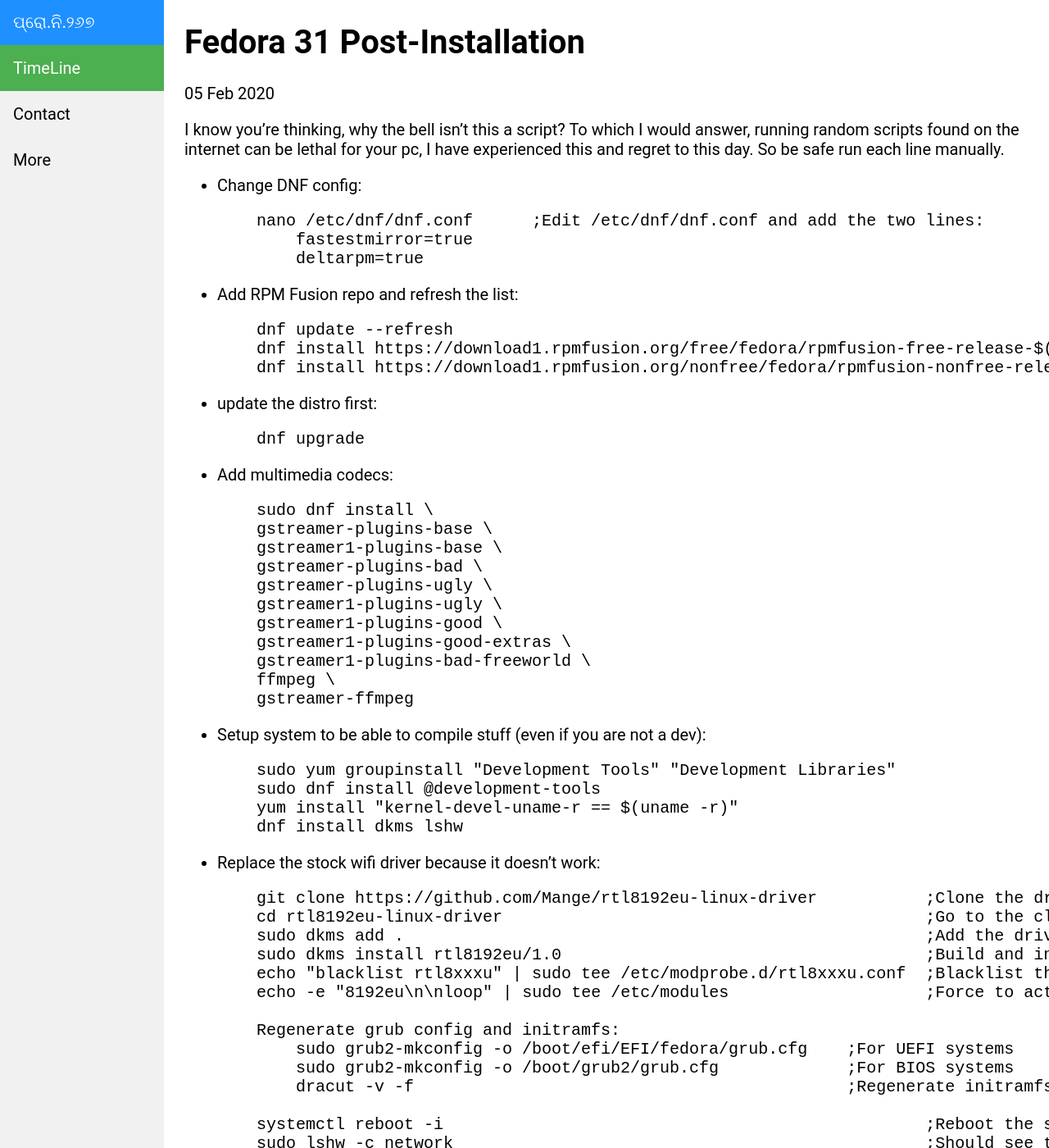
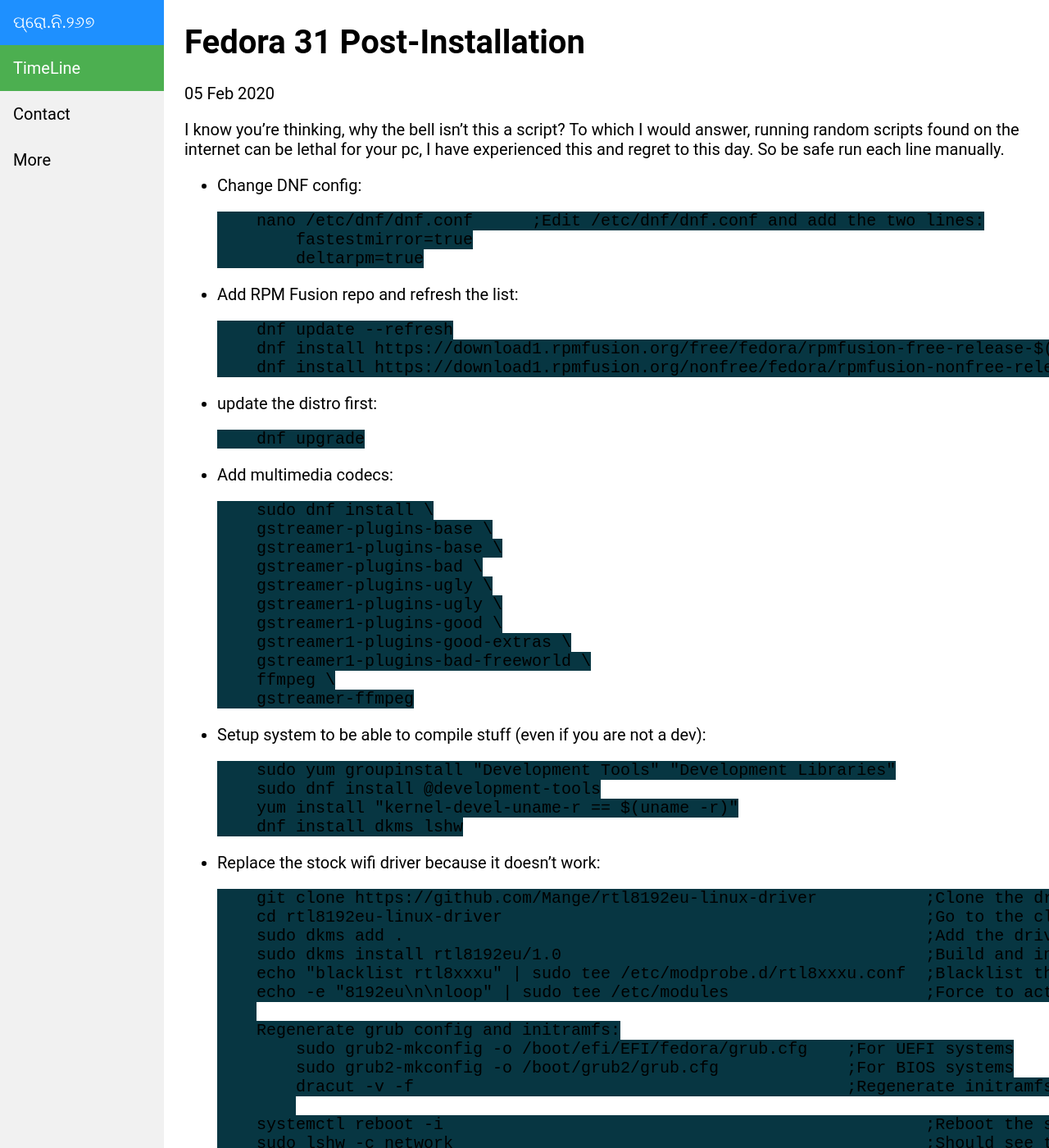
Before and after one commit to proneon267/proneon267.github.io, a Jekyll site: the page built from _posts/2020-02-05-Fedora-31-Post-Installation.md, in a window 1280 px wide and 1400 px high. Shown: the whole window at 82% size. Built offline with Jekyll 4.4.1, drawn with Linux system fonts in a browser that asks for light colours; some web fonts are replaced; comment, search, counter and statistics services are not loaded.

```diff
--- a/_layouts/default.html
+++ b/_layouts/default.html
@@ -4,6 +4,9 @@
     <meta name="viewport" content="width=device-width, initial-scale=1.0">
 		<title>{{ page.title }}</title>
     <style>
+    code {
+        background-color:#073642;
+    }
     @font-face {
         font-family: 'Lohit-Odia';
         src: url('./fonts/Lohit-Odia.woff') format('woff');
```
